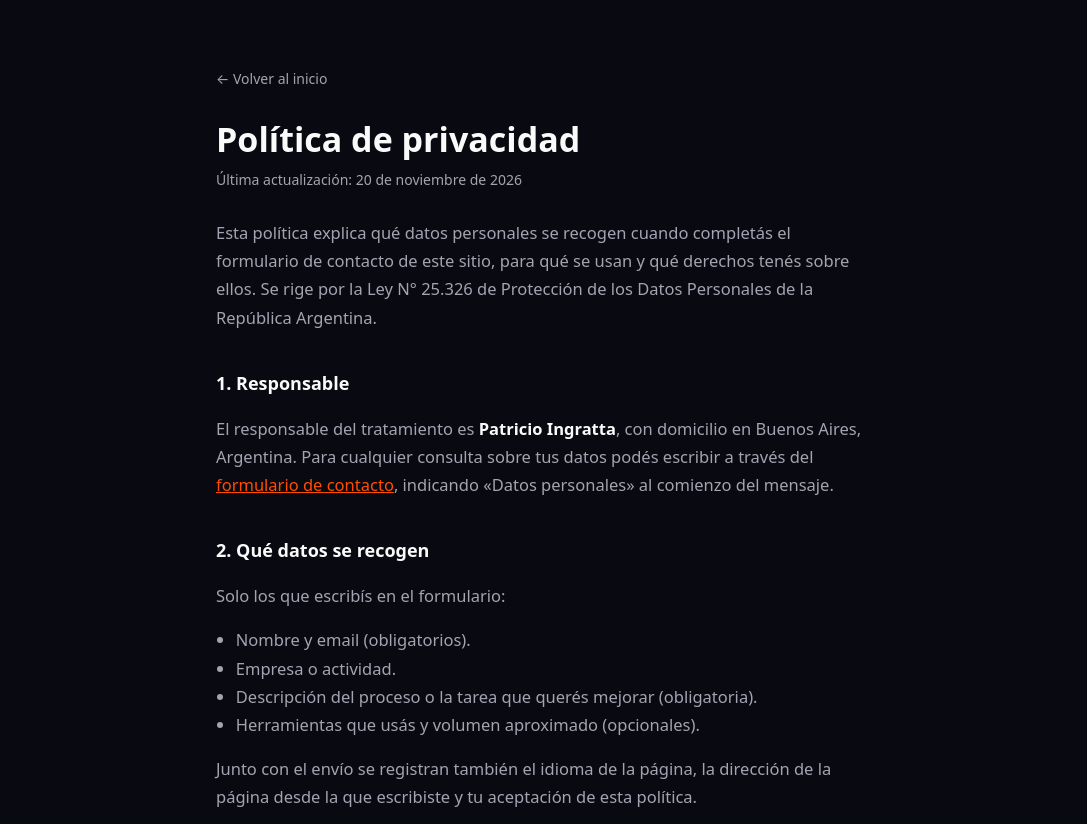
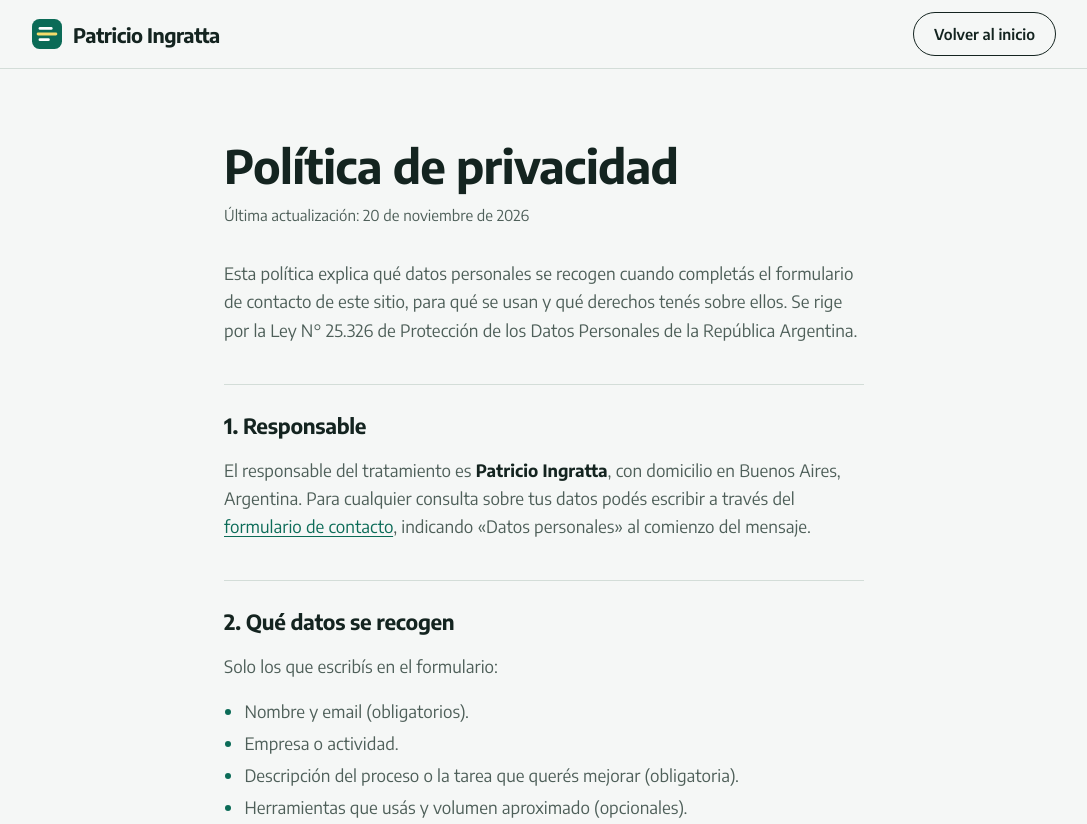
Before and after one commit to Patroz83/patroz83.github.io, a plain HTML site: page consultoria-privacidad.html in a window 1280 px wide. Shown: the top 824 px of the page, without its empty margins (96-1183 px from the left). Drawn offline with Linux system fonts and the light colour scheme.

Commit message:
Privacidad: mismo estilo que la landing
Fondo claro, Encode Sans, barra superior con logo y botón para volver,
pie oscuro, favicon y canonical. El contenido no cambia.

Co-Authored-By: Claude Opus 5.5 <noreply@anthropic.com>
Claude-Session: https://claude.ai/code/session_01KyEX4g7JDZCgsKaE5pFo8y

```diff
--- a/consultoria-privacidad.html
+++ b/consultoria-privacidad.html
@@ -6,28 +6,50 @@
 <title>Política de privacidad | Patricio Ingratta</title>
 <meta name="description" content="Cómo se tratan los datos personales enviados a través del formulario de contacto.">
 <meta name="robots" content="index,follow">
-<meta name="theme-color" content="#090a11">
+<meta name="theme-color" content="#F5F7F6">
+<link rel="icon" href="img/icono.svg" type="image/svg+xml">
+<link rel="canonical" href="https://patroz83.github.io/consultoria-privacidad.html">
+<link rel="preconnect" href="https://fonts.googleapis.com">
+<link rel="preconnect" href="https://fonts.gstatic.com" crossorigin>
+<link href="https://fonts.googleapis.com/css2?family=Encode+Sans:wdth,wght@100..125,400..800&display=swap" rel="stylesheet">
 <style>
-:root{--bg:#090a11;--panel:#111118;--line:#1d1f2f;--ink:#fafafa;--muted:#a3a3b2;--accent:#ff4d00}
+:root{--paper:#F5F7F6;--sheet:#FFFFFF;--ink:#142420;--muted:#4E5F59;--line:#D3DDD8;--line2:#B9C8C1;--green:#0B6B57;--green-dark:#08503F;--mint:#E4F0EB;--mark:#F4DC6B;--font:"Encode Sans",system-ui,-apple-system,"Segoe UI",sans-serif;--pad:clamp(20px,4.5vw,48px)}
 *{box-sizing:border-box}
-body{margin:0;background:var(--bg);color:var(--ink);font-family:system-ui,-apple-system,"Segoe UI",sans-serif;font-size:16.5px;line-height:1.7}
-.wrap{max-width:46rem;margin:0 auto;padding:clamp(28px,6vw,64px) clamp(20px,4.5vw,40px)}
-a{color:var(--accent)}
-.back{display:inline-block;margin-bottom:28px;font-size:14px;color:var(--muted);text-decoration:none}
-.back:hover{color:var(--ink)}
-h1{font-size:clamp(26px,4vw,34px);line-height:1.2;margin:0 0 8px}
-h2{font-size:18px;margin:36px 0 8px}
+body{margin:0;background:var(--paper);color:var(--ink);font-family:var(--font);font-size:17px;line-height:1.65;-webkit-font-smoothing:antialiased}
+a{color:var(--green);text-underline-offset:3px}
+a:hover{color:var(--green-dark)}
+:focus-visible{outline:3px solid var(--green);outline-offset:3px;border-radius:4px}
+.skip{position:absolute;left:-9999px}
+.skip:focus{left:12px;top:12px;z-index:99;background:var(--sheet);color:var(--ink);padding:10px 14px;border:2px solid var(--green);border-radius:6px}
+.topbar{position:sticky;top:0;z-index:50;background:rgba(245,247,246,.92);backdrop-filter:blur(10px);border-bottom:1px solid var(--line)}
+.topbar-in{max-width:1120px;margin:auto;padding:0 var(--pad);height:68px;display:flex;align-items:center;gap:14px}
+.brand{display:flex;align-items:center;gap:11px;text-decoration:none;color:var(--ink);font-size:20px;font-weight:680;font-stretch:120%;letter-spacing:-.025em}
+.brand:hover{color:var(--ink)}
+.mark{width:30px;height:30px;display:block;flex-shrink:0}
+.back{margin-left:auto;display:inline-flex;align-items:center;min-height:44px;padding:0 20px;border-radius:999px;border:1.5px solid var(--ink);color:var(--ink);text-decoration:none;font-weight:600;font-size:15px}
+.back:hover{background:var(--ink);color:var(--paper)}
+.wrap{max-width:46rem;margin:0 auto;padding:clamp(40px,6vw,72px) var(--pad) clamp(56px,7vw,96px)}
+h1,h2{margin:0;font-stretch:118%;letter-spacing:-.015em;text-wrap:balance}
+h1{font-size:clamp(32px,4vw,46px);line-height:1.08;font-weight:650}
+h2{font-size:21px;line-height:1.25;font-weight:650;margin:40px 0 10px;padding-top:28px;border-top:1px solid var(--line)}
 p,li{color:var(--muted)}
-strong{color:var(--ink)}
+strong{color:var(--ink);font-weight:650}
 ul{padding-left:1.2em}
-.updated{font-size:14px;color:var(--muted);margin:0 0 28px}
-.legal{margin-top:36px;padding:18px 20px;background:var(--panel);border:1px solid var(--line);border-radius:6px;font-size:14.5px}
-footer{margin-top:44px;padding-top:20px;border-top:1px solid var(--line);font-size:14px;color:var(--muted)}
+li{margin:4px 0}
+li::marker{color:var(--green)}
+.updated{font-size:15px;color:var(--muted);margin:12px 0 32px}
+.legal{margin-top:40px;padding:22px 24px;background:var(--mint);border-radius:12px;font-size:15.5px}
+.legal p{color:var(--ink)}
+.legal a{color:var(--green-dark)}
+footer{background:var(--ink);padding:24px 0}
+.foot{max-width:1120px;margin:auto;padding:0 var(--pad);display:flex;justify-content:space-between;gap:12px;flex-wrap:wrap;color:#9FB1AA;font-size:14px}
+.foot a{color:#DCE8E3}
 </style>
 </head>
 <body>
-<main class="wrap">
-<a class="back" href="consultoria.html">← Volver al inicio</a>
+<a class="skip" href="#main">Ir al contenido</a>
+<header class="topbar"><div class="topbar-in"><a class="brand" href="consultoria.html"><svg class="mark" viewBox="0 0 64 64" aria-hidden="true"><rect width="64" height="64" rx="16" fill="#0B6B57"/><rect x="14" y="17" width="30" height="6" rx="3" fill="#fff"/><rect x="10" y="29" width="44" height="6" rx="3" fill="#F4DC6B"/><rect x="14" y="41" width="24" height="6" rx="3" fill="#fff"/></svg><span>Patricio Ingratta</span></a><a class="back" href="consultoria.html">Volver al inicio</a></div></header>
+<main class="wrap" id="main">
 <h1>Política de privacidad</h1>
 <p class="updated">Última actualización: 20 de noviembre de 2026</p>
 
@@ -76,7 +98,7 @@ footer{margin-top:44px;padding-top:20px;border-top:1px solid var(--line);font-si
 <h2>8. Cambios en esta política</h2>
 <p>Si esta política cambia, se publica la nueva versión en esta misma página con su fecha de actualización.</p>
 
-<footer>Patricio Ingratta · Buenos Aires, Argentina</footer>
 </main>
+<footer><div class="foot"><span>Patricio Ingratta</span><span>Automatización e IA para profesionales y PyMEs.</span><span>© 2026 · Buenos Aires, Argentina</span></div></footer>
 </body>
 </html>
```
